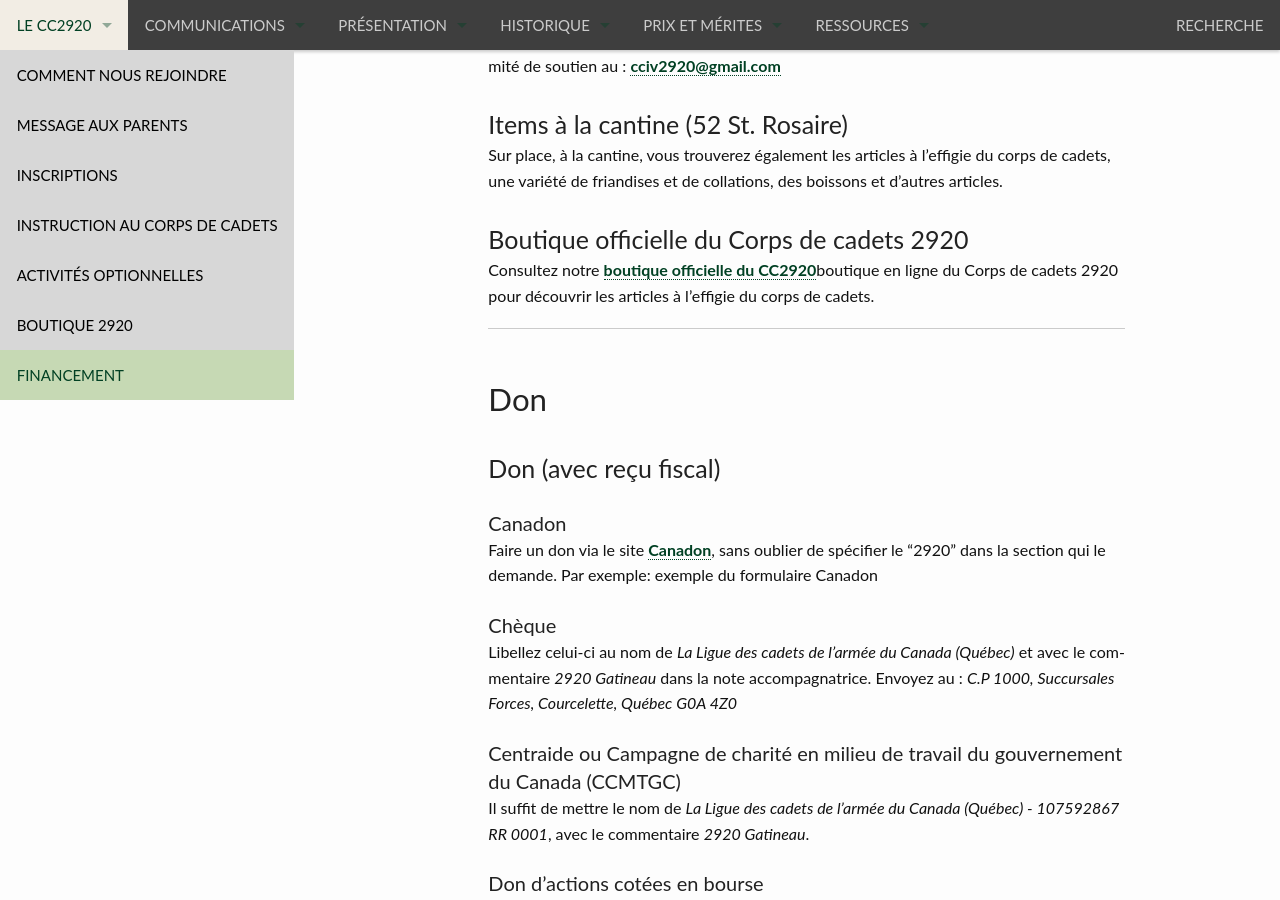
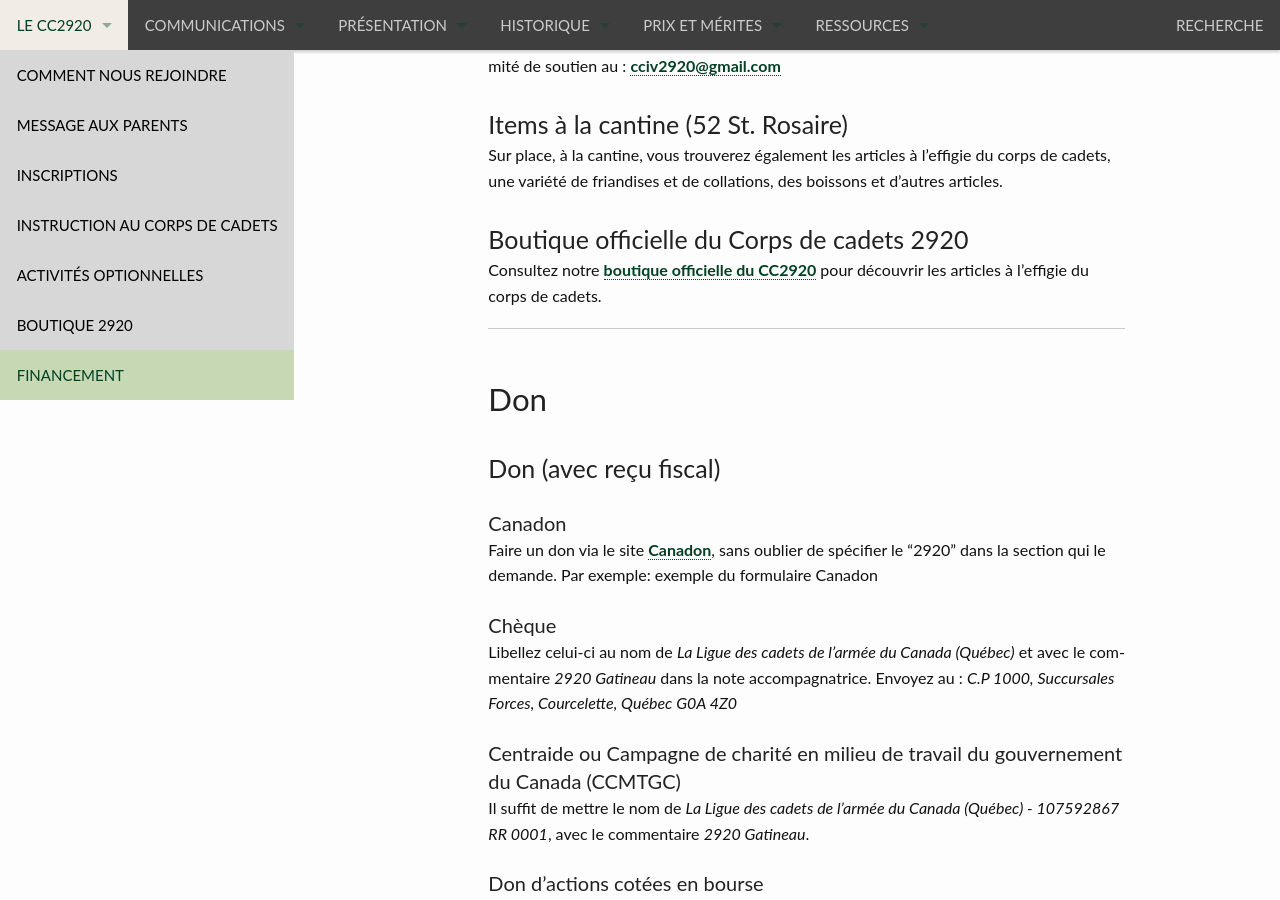
Before and after one commit to CC2920/web, a Jekyll site: the page built from _information/financement.md, in a window 1280 px wide and 900 px high, scrolled down 642 px. Built offline with Jekyll 4.4.1, drawn with Linux system fonts in a browser that asks for light colours.

Commit message:
Update link text for official CC2920 store
Removed redundant text from the link to the official store.

```diff
--- a/_information/financement.md
+++ b/_information/financement.md
@@ -17,7 +17,7 @@ Sur place, à la cantine, vous trouverez également les articles à l'effigie du
 
 ### Boutique officielle du Corps de cadets 2920
 
-Consultez notre [boutique officielle du CC2920](https://www.zeffy.com/fr-CA/ticketing/casquettes-cc2029)boutique en ligne du Corps de cadets 2920 pour découvrir les articles à l'effigie du corps de cadets.
+Consultez notre [boutique officielle du CC2920](https://www.zeffy.com/fr-CA/ticketing/casquettes-cc2029) pour découvrir les articles à l'effigie du corps de cadets.
 
 ---
 
```
